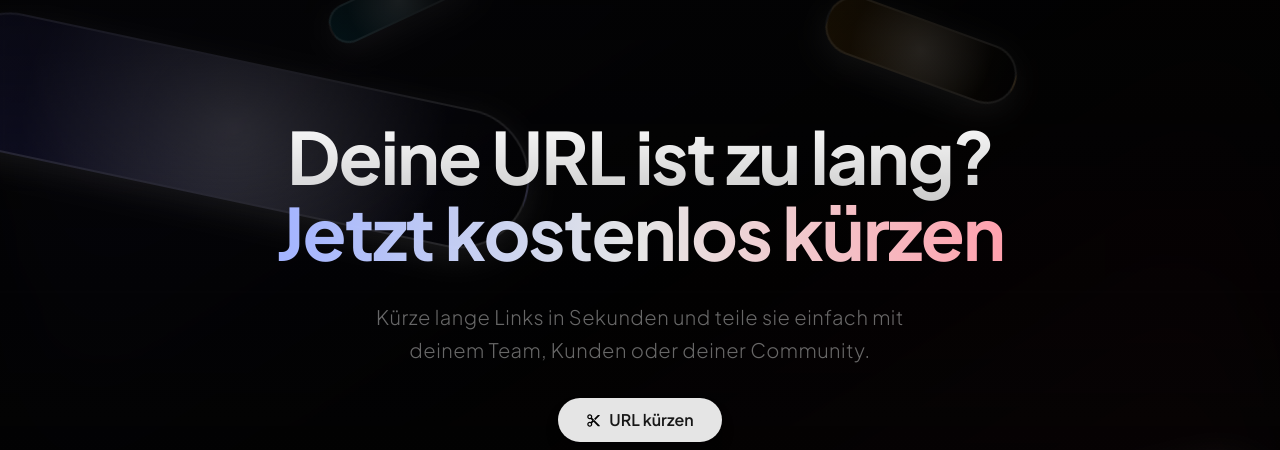
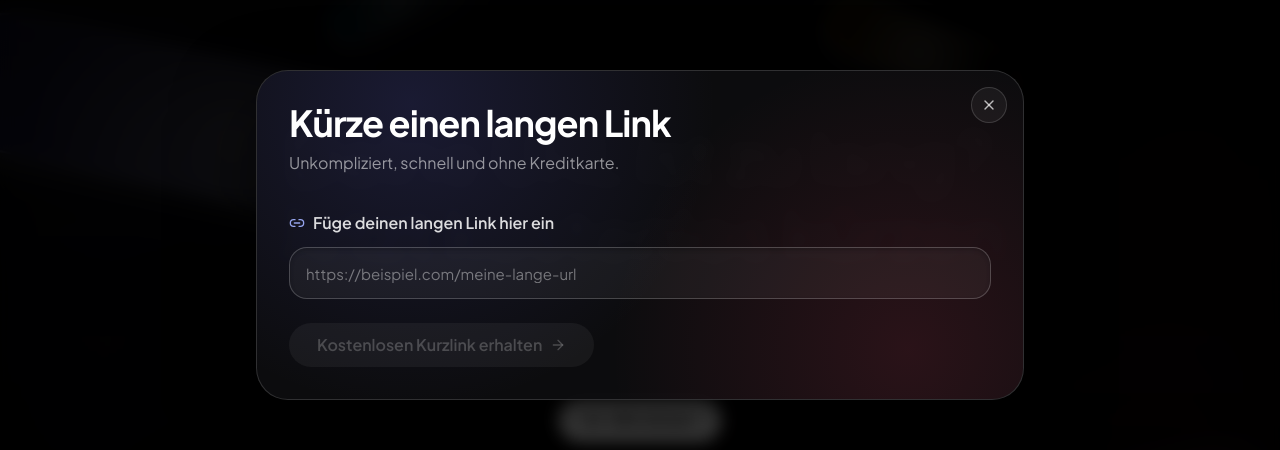
Before and after one commit to danielecitran/url-shortener, a Next.js app in the folder frontend/: page / in a window 1280 px wide. Both pictures are taken after a click on the button "URL kürzen". Shown: the part 165-615 px from the top of the page. Built offline with nearby package versions, Linux system fonts and the light colour scheme; no server answers.

Commit message:
add: shorten url modal (window)

```diff
--- a/frontend/components/ui/shape-landing-hero.tsx
+++ b/frontend/components/ui/shape-landing-hero.tsx
@@ -1,12 +1,14 @@
 "use client";
 
 import { motion, type Variants } from "framer-motion";
+import { useState } from "react";
 import Image from "next/image";
 import Link from "next/link";
 import { ChevronDown } from "lucide-react";
 import { cn } from "@/lib/utils";
 import { Button } from "@/components/ui/button";
 import { useAuth } from "@/lib/auth-context";
+import { ShortenUrlModal } from "@/components/ui/shorten-url-modal";
 
 function ElegantShape({
   className,
@@ -82,6 +84,7 @@ function HeroGeometric({
   title2?: string;
 }) {
   const { user, isAuthenticated } = useAuth();
+  const [isShortenModalOpen, setIsShortenModalOpen] = useState(false);
   const fadeUpEase: [number, number, number, number] = [0.25, 0.4, 0.25, 1];
   const fadeUpVariants: Variants = {
     hidden: { opacity: 0, y: 30 },
@@ -218,8 +221,10 @@ function HeroGeometric({
             )}
           >
             <Button
+              type="button"
               size="lg"
               className="cursor-pointer gap-2 px-7 text-base font-semibold shadow-lg shadow-black/30"
+              onClick={() => setIsShortenModalOpen(true)}
             >
               <Image
                 src="/scissors.svg"
@@ -286,6 +291,10 @@ function HeroGeometric({
       </div>
 
       <div className="absolute inset-0 bg-linear-to-t from-[#030303] via-transparent to-[#030303]/80 pointer-events-none" />
+      <ShortenUrlModal
+        isOpen={isShortenModalOpen}
+        onClose={() => setIsShortenModalOpen(false)}
+      />
     </div>
   );
 }
--- /dev/null
+++ b/frontend/components/ui/shorten-url-modal.tsx
@@ -0,0 +1,180 @@
+"use client";
+
+import { useCallback, useEffect, useId, useMemo, useState } from "react";
+import { AnimatePresence, motion } from "framer-motion";
+import { ArrowRight, Link2, X } from "lucide-react";
+import Image from "next/image";
+import { Button } from "@/components/ui/button";
+
+interface ShortenUrlModalProps {
+  isOpen: boolean;
+  onClose: () => void;
+}
+
+const DOMAIN_WITH_OPTIONAL_PATH_REGEX =
+  /^(?:[a-zA-Z0-9-]+\.)+[a-zA-Z]{2,63}(?::\d{1,5})?(?:[/?#][^\s]*)?$/;
+
+function isValidUrlInput(value: string): boolean {
+  const trimmed = value.trim();
+  if (!trimmed || /\s/.test(trimmed)) return false;
+
+  if (trimmed.startsWith("http://") || trimmed.startsWith("https://")) {
+    try {
+      const parsedUrl = new URL(trimmed);
+      if (!["http:", "https:"].includes(parsedUrl.protocol)) return false;
+      return DOMAIN_WITH_OPTIONAL_PATH_REGEX.test(
+        `${parsedUrl.hostname}${parsedUrl.port ? `:${parsedUrl.port}` : ""}${parsedUrl.pathname}${parsedUrl.search}${parsedUrl.hash}`,
+      );
+    } catch {
+      return false;
+    }
+  }
+
+  return DOMAIN_WITH_OPTIONAL_PATH_REGEX.test(trimmed);
+}
+
+export function ShortenUrlModal({ isOpen, onClose }: ShortenUrlModalProps) {
+  const titleId = useId();
+  const [urlInput, setUrlInput] = useState("");
+  const [urlTouched, setUrlTouched] = useState(false);
+
+  const isUrlValid = useMemo(() => isValidUrlInput(urlInput), [urlInput]);
+  const showUrlError = urlTouched && urlInput.trim().length > 0 && !isUrlValid;
+  const handleClose = useCallback(() => {
+    setUrlInput("");
+    setUrlTouched(false);
+    onClose();
+  }, [onClose]);
+
+  useEffect(() => {
+    if (!isOpen) return;
+
+    const handleEscape = (event: KeyboardEvent) => {
+      if (event.key === "Escape") handleClose();
+    };
+
+    const previousOverflow = document.body.style.overflow;
+    document.body.style.overflow = "hidden";
+    window.addEventListener("keydown", handleEscape);
+
+    return () => {
+      document.body.style.overflow = previousOverflow;
+      window.removeEventListener("keydown", handleEscape);
+    };
+  }, [isOpen, handleClose]);
+
+  const handleSubmit = (event: React.FormEvent<HTMLFormElement>) => {
+    event.preventDefault();
+    setUrlTouched(true);
+    if (!isUrlValid) return;
+  };
+
+  return (
+    <AnimatePresence>
+      {isOpen && (
+        <div
+          className="fixed inset-0 z-70 flex items-center justify-center p-4 md:p-6"
+          aria-hidden={!isOpen}
+        >
+          <motion.button
+            type="button"
+            aria-label="Dialog schliessen"
+            className="absolute inset-0 bg-black/70 backdrop-blur-sm"
+            initial={{ opacity: 0 }}
+            animate={{ opacity: 1 }}
+            exit={{ opacity: 0 }}
+            transition={{ duration: 0.22, ease: "easeOut" }}
+            onClick={handleClose}
+          />
+
+          <motion.div
+            role="dialog"
+            aria-modal="true"
+            aria-labelledby={titleId}
+            initial={{ opacity: 0, y: 18, scale: 0.98 }}
+            animate={{ opacity: 1, y: 0, scale: 1 }}
+            exit={{ opacity: 0, y: 10, scale: 0.985 }}
+            transition={{ duration: 0.28, ease: [0.22, 1, 0.36, 1] }}
+            className="relative z-10 w-full max-w-3xl overflow-hidden rounded-[2rem] border border-white/15 bg-[#0d0d0f]/95 p-5 shadow-[0_30px_80px_rgba(0,0,0,0.55)] md:p-8"
+          >
+            <div className="absolute inset-0 -z-10 bg-[radial-gradient(circle_at_20%_10%,rgba(99,102,241,0.16),transparent_45%),radial-gradient(circle_at_85%_85%,rgba(244,63,94,0.13),transparent_42%)]" />
+
+            <button
+              type="button"
+              onClick={handleClose}
+              className="absolute right-4 top-4 inline-flex h-9 w-9 cursor-pointer items-center justify-center rounded-full border border-white/15 bg-white/5 text-white/70 transition-colors hover:bg-white/10 hover:text-white focus-visible:outline-none focus-visible:ring-2 focus-visible:ring-white/40"
+              aria-label="Schliessen"
+            >
+              <X className="h-4 w-4" />
+            </button>
+
+            <div className="dark">
+              <div className="mb-7 pr-12 md:mb-9">
+                <h2
+                  id={titleId}
+                  className="text-balance text-2xl font-bold tracking-tight text-white md:text-4xl"
+                >
+                  Kürze einen langen Link
+                </h2>
+                <p className="mt-2 text-sm text-white/55 md:text-base">
+                  Unkompliziert, schnell und ohne Kreditkarte.
+                </p>
+              </div>
+
+              <form onSubmit={handleSubmit} noValidate>
+                <label
+                  htmlFor="url-input"
+                  className="mb-3 flex items-center gap-2 text-sm font-semibold text-white/85 md:text-base"
+                >
+                  <Link2 className="h-4 w-4 text-indigo-300/90" />
+                  Füge deinen langen Link hier ein
+                </label>
+                <input
+                  id="url-input"
+                  type="text"
+                  placeholder="https://beispiel.com/meine-lange-url"
+                  value={urlInput}
+                  onChange={(event) => setUrlInput(event.target.value)}
+                  onBlur={() => setUrlTouched(true)}
+                  autoComplete="off"
+                  inputMode="url"
+                  aria-invalid={showUrlError}
+                  aria-describedby={showUrlError ? "url-input-error" : undefined}
+                  className="h-13 w-full rounded-2xl border border-white/20 bg-white/5 px-4 text-[15px] text-white placeholder:text-white/40 shadow-inner shadow-black/20 outline-none transition-colors focus:border-indigo-300/75 focus:ring-2 focus:ring-indigo-300/30 aria-invalid:border-rose-400/80 aria-invalid:focus:ring-rose-400/25"
+                />
+                {showUrlError && (
+                  <p
+                    id="url-input-error"
+                    className="mt-3 flex items-center gap-2 text-sm font-medium text-rose-400"
+                  >
+                    <Image
+                      src="/info_red.svg"
+                      alt=""
+                      width={18}
+                      height={18}
+                      className="h-[18px] w-[18px] shrink-0"
+                      aria-hidden="true"
+                    />
+                    Bitte gib einen gültigen Link ein
+                  </p>
+                )}
+
+                <div className="mt-5 md:mt-6">
+                  <Button
+                    type="submit"
+                    size="lg"
+                    disabled={!isUrlValid}
+                    className="cursor-pointer gap-2 px-7 text-base font-semibold shadow-lg shadow-black/30 transition-all duration-300 disabled:cursor-default disabled:bg-white/10 disabled:text-white/45 disabled:shadow-none"
+                  >
+                    Kostenlosen Kurzlink erhalten
+                    <ArrowRight className="h-4 w-4" />
+                  </Button>
+                </div>
+              </form>
+            </div>
+          </motion.div>
+        </div>
+      )}
+    </AnimatePresence>
+  );
+}
```
